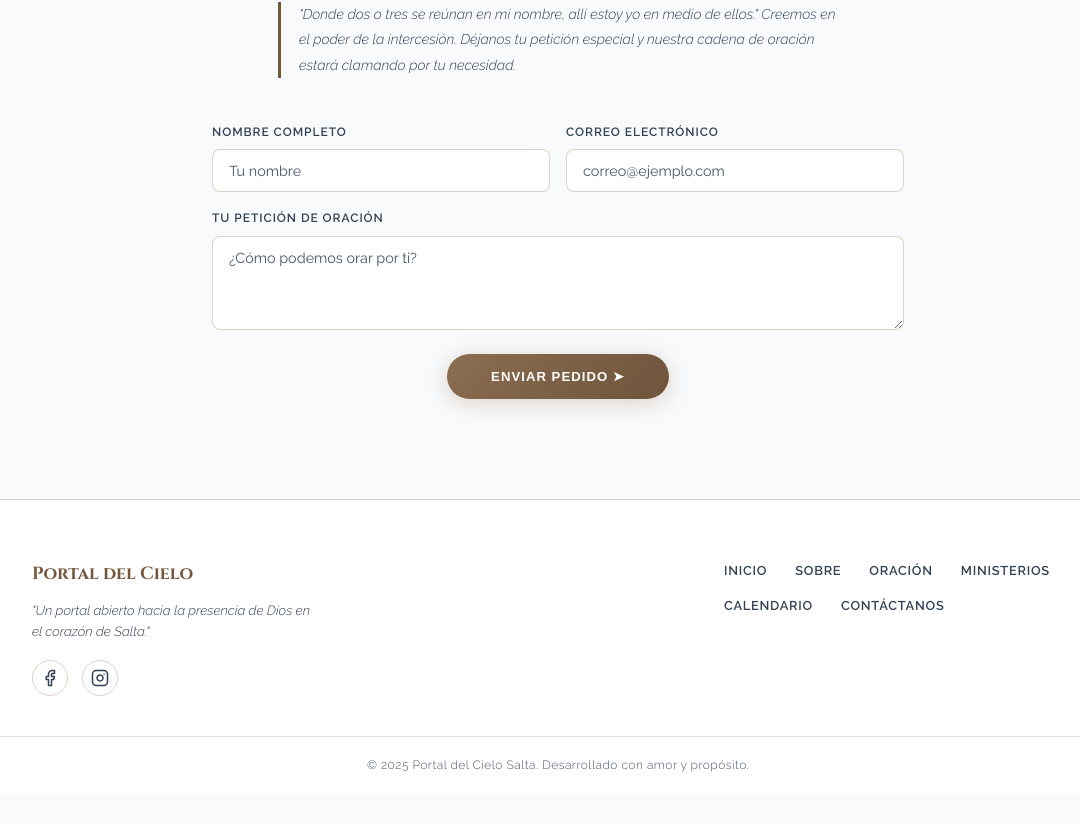
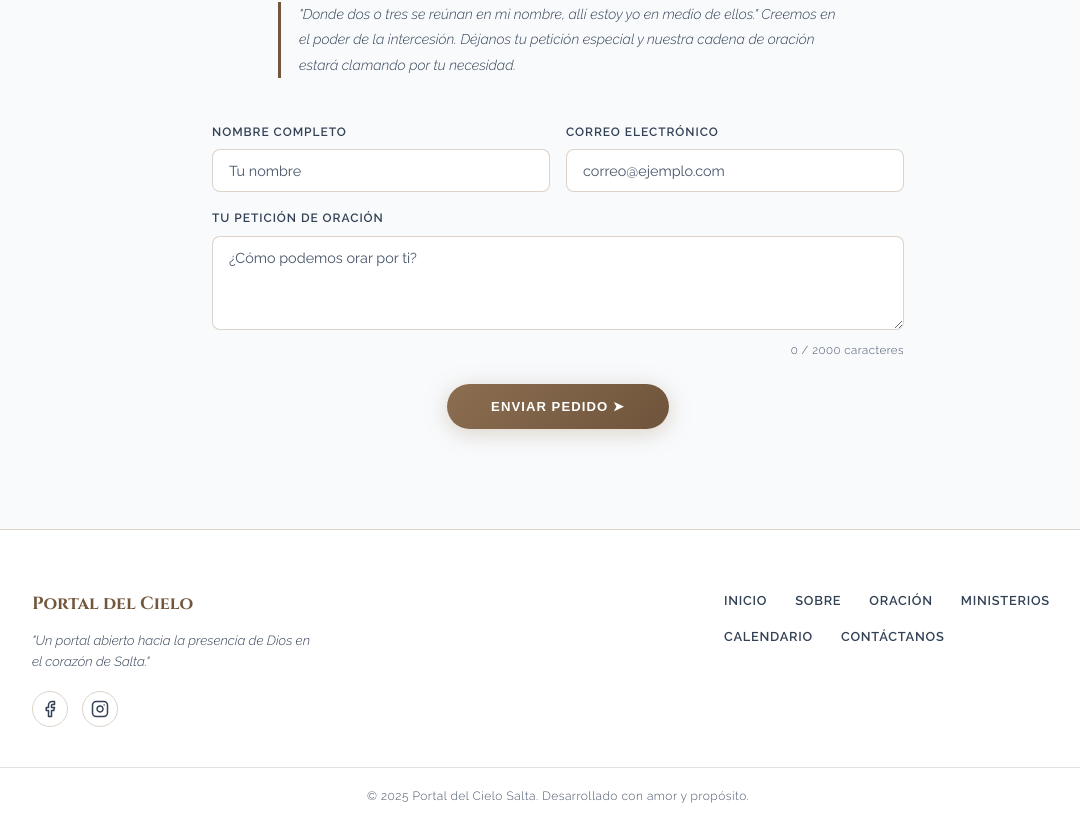
Before and after one commit to braianCg/Portal-del-cielo-web, a React (Vite) app: page / in a window 1280 px wide. Shown: the part 4219-5043 px from the top of the page, without its empty margins (82-1162 px from the left). Before the commit the page ends 5013 px from the top, so only its background shows below. Built offline with nearby package versions, Linux system fonts and the light colour scheme.

Commit message:
🎨 Palette: Add live character counter and accessible feedback to prayer request form
Co-authored-by: braianCg <166315887+braianCg@users.noreply.github.com>

```diff
--- a/src/components/OracionForm.jsx
+++ b/src/components/OracionForm.jsx
@@ -90,16 +90,31 @@ export const OracionForm = () => {
                 rows={4}
                 required
                 maxLength={MAX_MESSAGE_LENGTH}
+                aria-describedby="peticion-char-count"
                 value={formData.message}
                 onChange={(e) => setFormData({ ...formData, message: e.target.value })}
               ></textarea>
+              <div className="form-group-footer">
+                <span id="peticion-char-count" className="char-counter">
+                  {formData.message.length} / {MAX_MESSAGE_LENGTH} caracteres
+                </span>
+              </div>
             </div>
-            <button type="submit" className="btn btn-primary btn-submit" disabled={submitting}>
-              {submitting ? 'Enviando...' : 'Enviar pedido ➤'}
+            <button type="submit" className="btn btn-primary btn-submit" disabled={submitting} aria-busy={submitting}>
+              {submitting ? (
+                <span className="btn-loading-content">
+                  <svg className="btn-spinner" width="16" height="16" viewBox="0 0 24 24" fill="none" stroke="currentColor" strokeWidth="2.5" strokeLinecap="round" strokeLinejoin="round" aria-hidden="true">
+                    <path d="M12 2v4M12 18v4M4.93 4.93l2.83 2.83M16.24 16.24l2.83 2.83M2 12h4M18 12h4M4.93 19.07l2.83-2.83M16.24 7.76l2.83-2.83" />
+                  </svg>
+                  Enviando...
+                </span>
+              ) : (
+                'Enviar pedido ➤'
+              )}
             </button>
           </form>
         ) : (
-          <div id="form-success" className="form-success">
+          <div id="form-success" className="form-success" role="status" aria-live="polite">
             ¡Gracias! Tu pedido ha sido recibido. Estaremos orando por ti. 🙏
           </div>
         )}
--- a/src/index.css
+++ b/src/index.css
@@ -853,6 +853,33 @@ a { color: inherit; text-decoration: none; }
   color: var(--text-dim);
 }
 
+.form-group-footer {
+  display: flex;
+  justify-content: flex-end;
+  margin-top: 4px;
+}
+
+.char-counter {
+  font-size: 0.72rem;
+  color: var(--text-dim);
+  letter-spacing: 0.04em;
+}
+
+.btn-loading-content {
+  display: inline-flex;
+  align-items: center;
+  gap: 8px;
+}
+
+.btn-spinner {
+  animation: spin 1s linear infinite;
+}
+
+@keyframes spin {
+  from { transform: rotate(0deg); }
+  to { transform: rotate(360deg); }
+}
+
 .btn-submit {
   align-self: center;
   padding: 15px 44px;
```
Also changed, not shown: .jules/palette.md (added).
